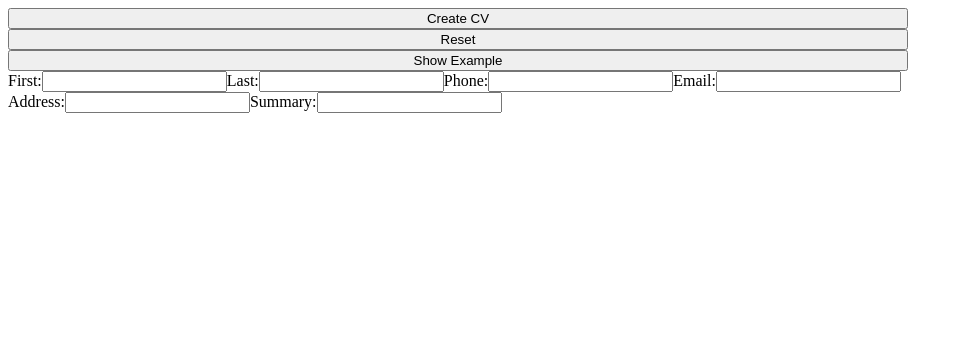
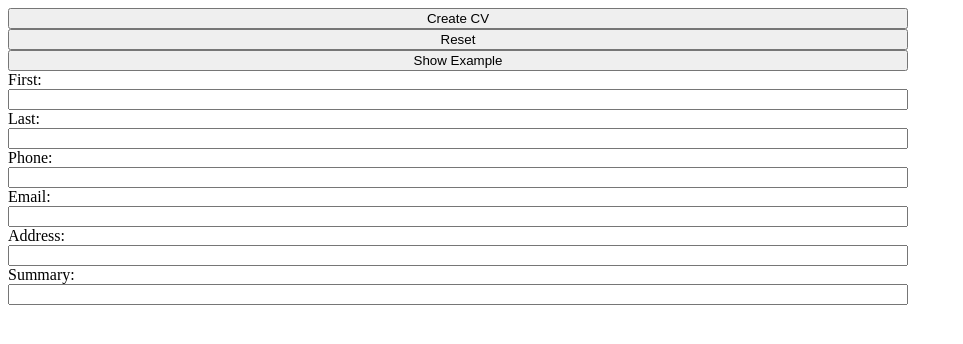
Before and after one commit to xincryptedx/cv-creator, a React (Vite) app: page / in a window 1280 px wide. Shown: the top 344 px of the page, without its empty margins (0-963 px from the left). Built offline with nearby package versions, Linux system fonts and the light colour scheme.

Commit message:
Add class rule for basic info section

```diff
--- a/src/style/CvForm.module.css
+++ b/src/style/CvForm.module.css
@@ -3,3 +3,7 @@
 
   max-width: 900px;
 }
+
+.basicInfoSection {
+  display: grid;
+}
```
